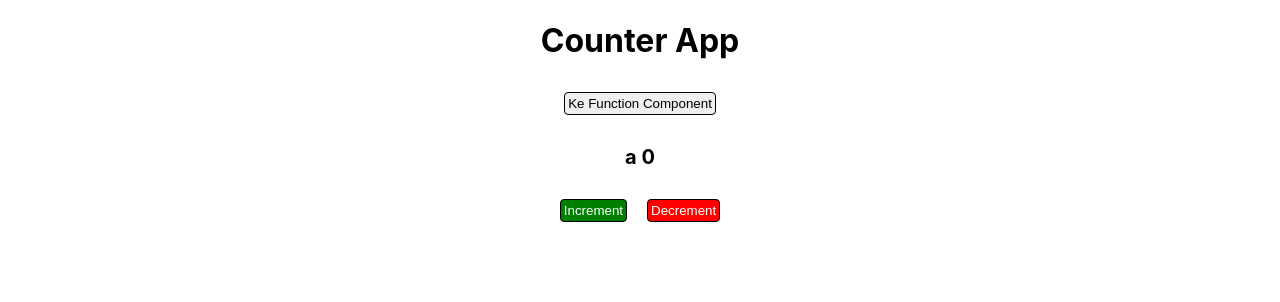
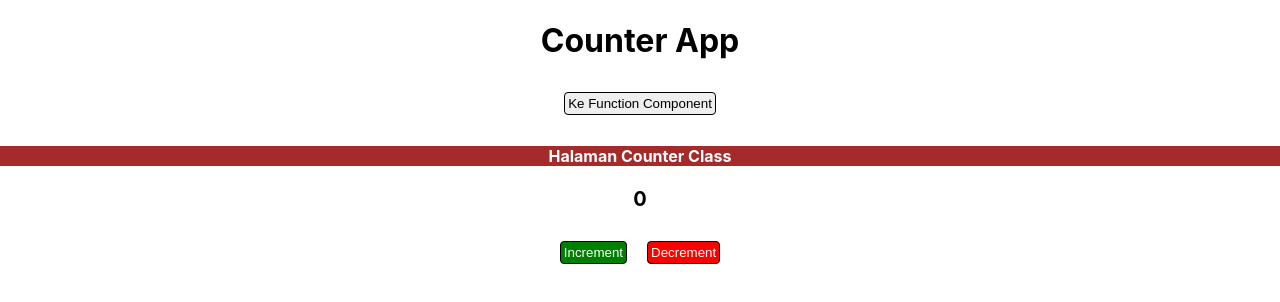
Before and after one commit to akhdanpangestuajiwidodo/counter-app, a React (Create React App) app: page / in a window 1280 px wide. Both pictures are taken after a click on the button "Ke Class Component". Shown: the top 302 px of the page. Built offline with nearby package versions, Linux system fonts and the light colour scheme.

Commit message:
Ubah style page

```diff
--- a/src/css/Counter.css
+++ b/src/css/Counter.css
@@ -19,3 +19,13 @@ button {
   background-color: red;
   color: white;
 }
+
+.h4class {
+  background-color: brown;
+  color: white;
+}
+
+.h4function {
+  background-color: blueviolet;
+  color: white;
+}
--- a/src/ui/class_component/CounterClass.tsx
+++ b/src/ui/class_component/CounterClass.tsx
@@ -17,10 +17,11 @@ export default class CounterClass extends React.Component<{}, State>{
     render(){
         return (
             <div>
-                <p> a {this.state.counter} </p>
+                <h4 className="h4class">Halaman Counter Class</h4>
+                <p> {this.state.counter} </p>
                 <button onClick={() => this.setState({counter: this.state.counter + 1})} className='increment'>Increment</button>
                 <button onClick={() => this.setState({counter: this.state.counter - 1})} className='decrement'>Decrement</button>
-        </div>
+            </div>
         );
     }
 }
--- a/src/ui/function_component/CounterFunction.tsx
+++ b/src/ui/function_component/CounterFunction.tsx
@@ -8,6 +8,8 @@ function CounterFunction(){
 
     return (
     <div>
+        <div>
+            <h4 className="h4function">Halaman Function Class</h4>
             <p> {count} </p>
             <button onClick={() => setCount(count + 1)} className='increment'>
             Increment
@@ -16,6 +18,7 @@ function CounterFunction(){
             Decrement
             </button>
         </div>
+    </div>
   );
 
 }
```
Lines whose indentation alone changed are shown as unchanged.
